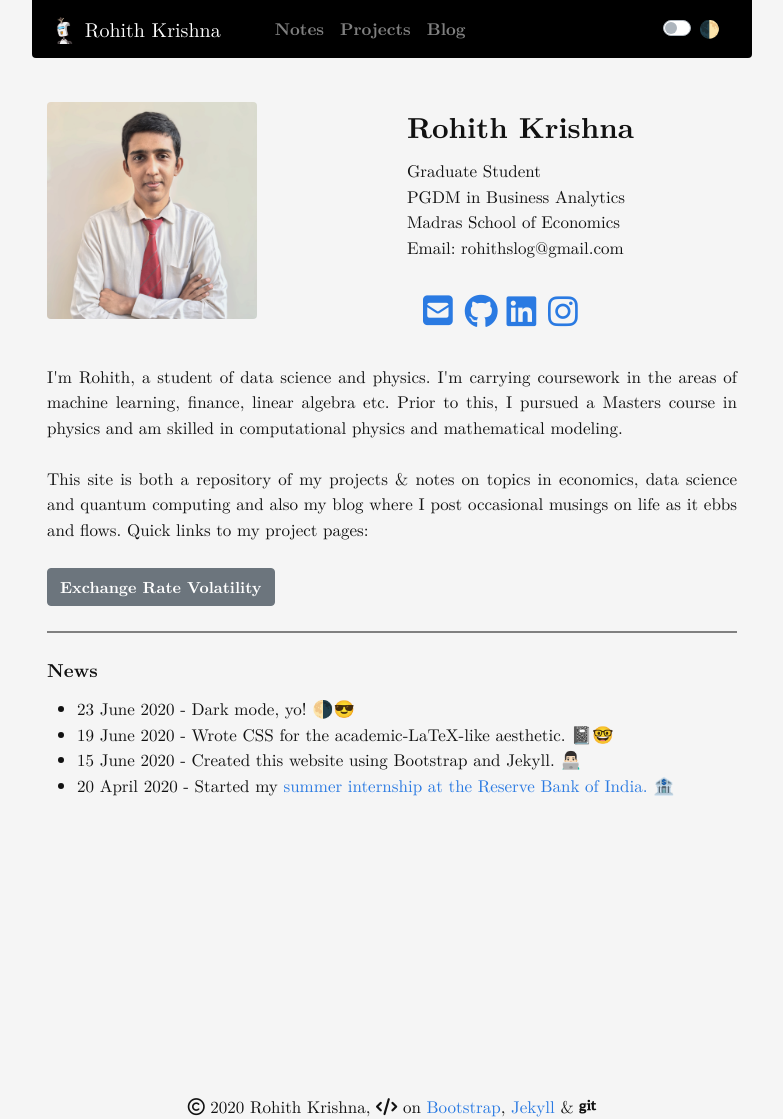
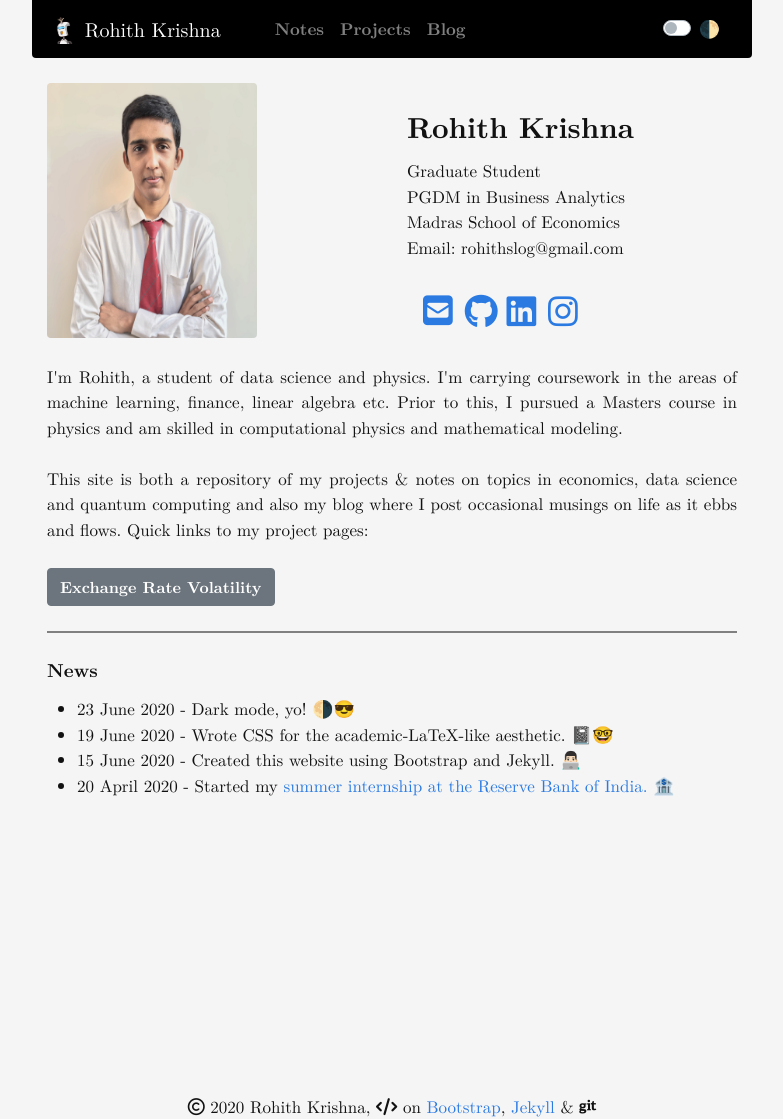
Before and after one commit to rohithmay/rohithmay.github.io, a Jekyll site: the page built from index.md, in a window 1280 px wide. Shown: the whole page, without its empty margins (248-1031 px from the left). Built offline with Jekyll 4.4.1, drawn with Linux system fonts in a browser that asks for light colours; nearby versions of some CDN libraries; a style sheet for code colours, icons or effects is not loaded.

Commit message:
Update index.md

```diff
--- a/index.md
+++ b/index.md
@@ -8,7 +8,7 @@ title: Rohith Krishna
           <div class="row">
 
 
-                  <div class="col ml-auto d-flex align-items-center">
+                  <div class="col ml-auto d-flex ">
                       <img style="margin: 0px 0 0px 0;"
                            id="gravatar-img"
                            src="images/bio-photo.jpg"
```
